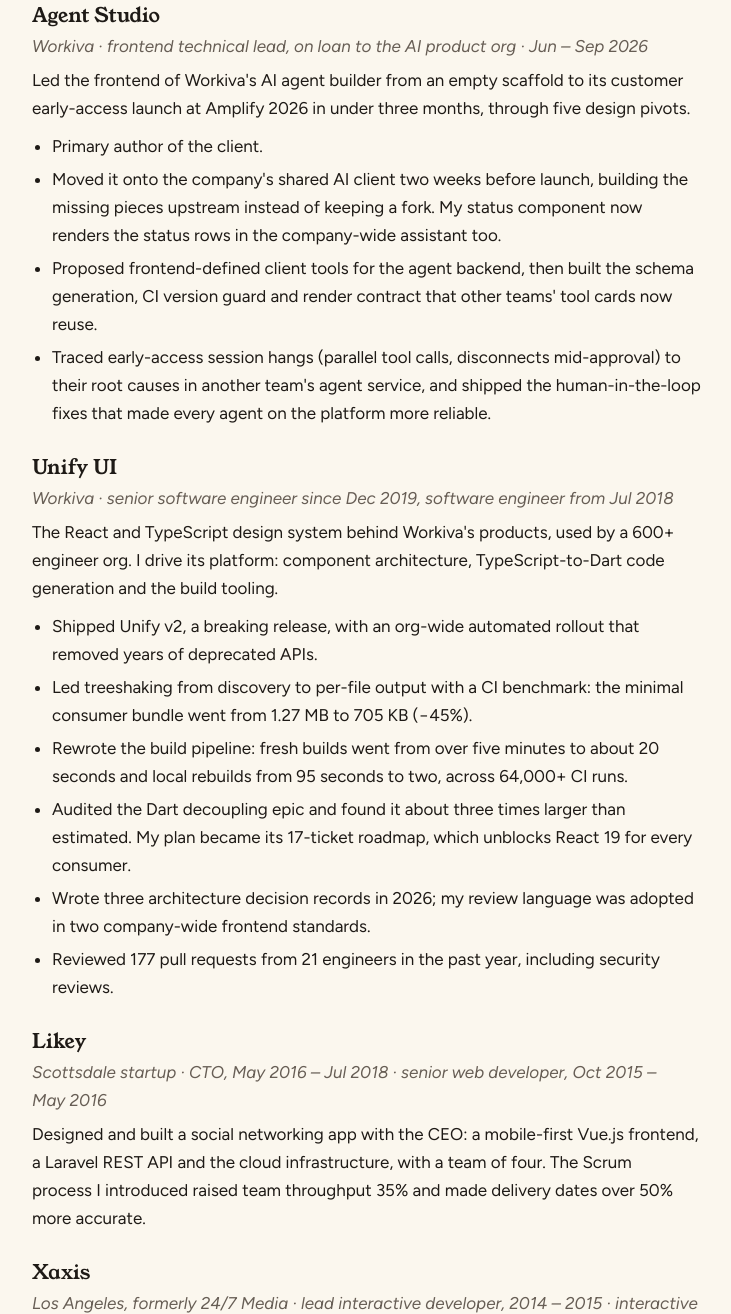
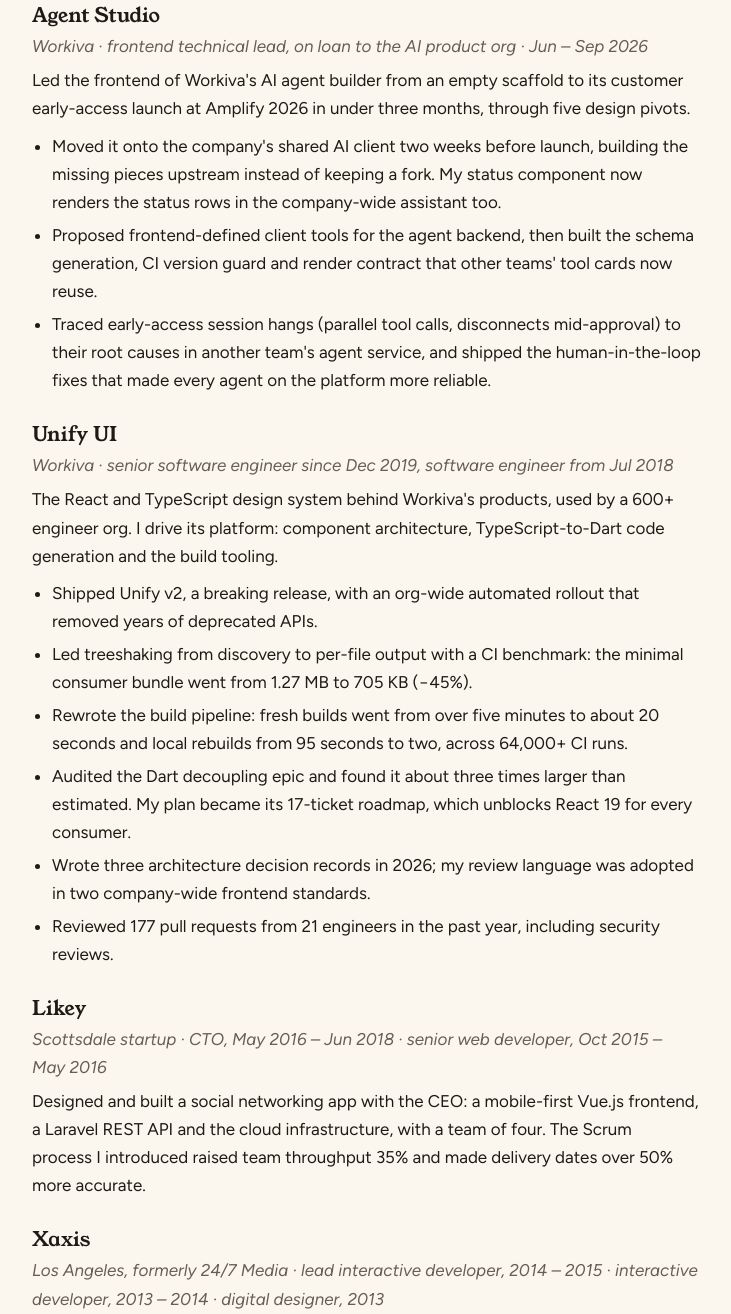
Before and after one commit to KealJones/kealjones.github.io, a plain HTML site: page index.html in a window 1280 px wide. Shown: the part 819-2133 px from the top of the page, without its empty margins (272-1003 px from the left). Drawn offline with Linux system fonts and the light colour scheme.

Commit message:
Drop 'primary author' line, Likey end date to Jun 2018
Co-Authored-By: Claude Opus 5.5 <noreply@anthropic.com>
Claude-Session: https://claude.ai/code/session_01QUycU27ivJaMF79GT9iR5x

```diff
--- a/index.html
+++ b/index.html
@@ -81,7 +81,6 @@
         <p class="meta">Workiva · frontend technical lead, on loan to the AI product org · Jun – Sep 2026</p>
         <p>Led the frontend of Workiva's AI agent builder from an empty scaffold to its customer early-access launch at Amplify 2026 in under three months, through five design pivots.</p>
         <ul>
-          <li>Primary author of the client.</li>
           <li>Moved it onto the company's shared AI client two weeks before launch, building the missing pieces upstream instead of keeping a fork. My status component now renders the status rows in the company-wide assistant too.</li>
           <li>Proposed frontend-defined client tools for the agent backend, then built the schema generation, CI version guard and render contract that other teams' tool cards now reuse.</li>
           <li>Traced early-access session hangs (parallel tool calls, disconnects mid-approval) to their root causes in another team's agent service, and shipped the human-in-the-loop fixes that made every agent on the platform more reliable.</li>
@@ -102,7 +101,7 @@
       </article>
       <article class="entry">
         <h3 translate="no">Likey</h3>
-        <p class="meta">Scottsdale startup · CTO, May 2016 – Jul 2018 · senior web developer, Oct 2015 – May 2016</p>
+        <p class="meta">Scottsdale startup · CTO, May 2016 – Jun 2018 · senior web developer, Oct 2015 – May 2016</p>
         <p>Designed and built a social networking app with the CEO: a mobile-first Vue.js frontend, a Laravel REST API and the cloud infrastructure, with a team of four. The Scrum process I introduced raised team throughput 35% and made delivery dates over 50% more accurate.</p>
       </article>
       <article class="entry">
```
Also changed, not shown: 1 other file.
